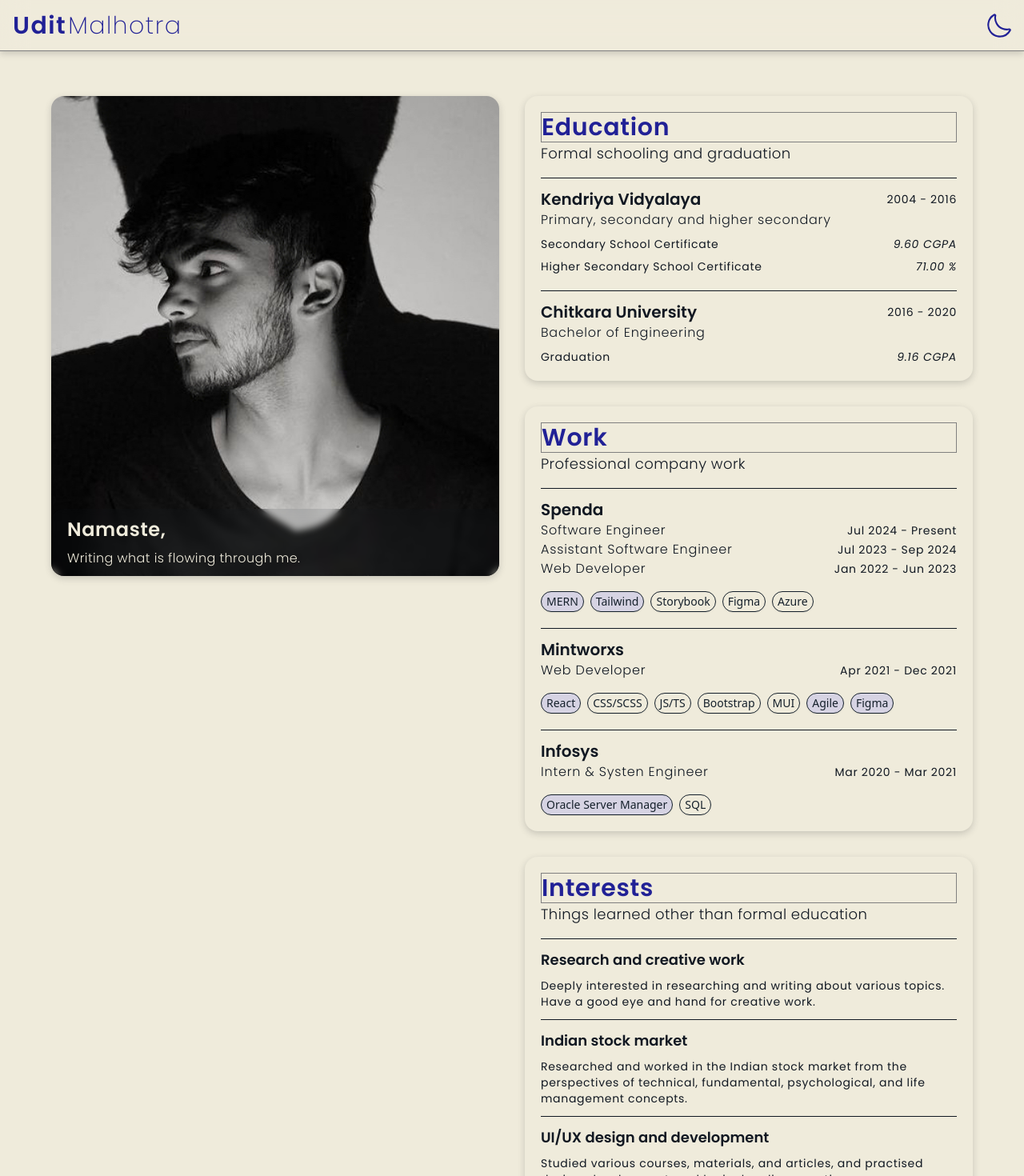
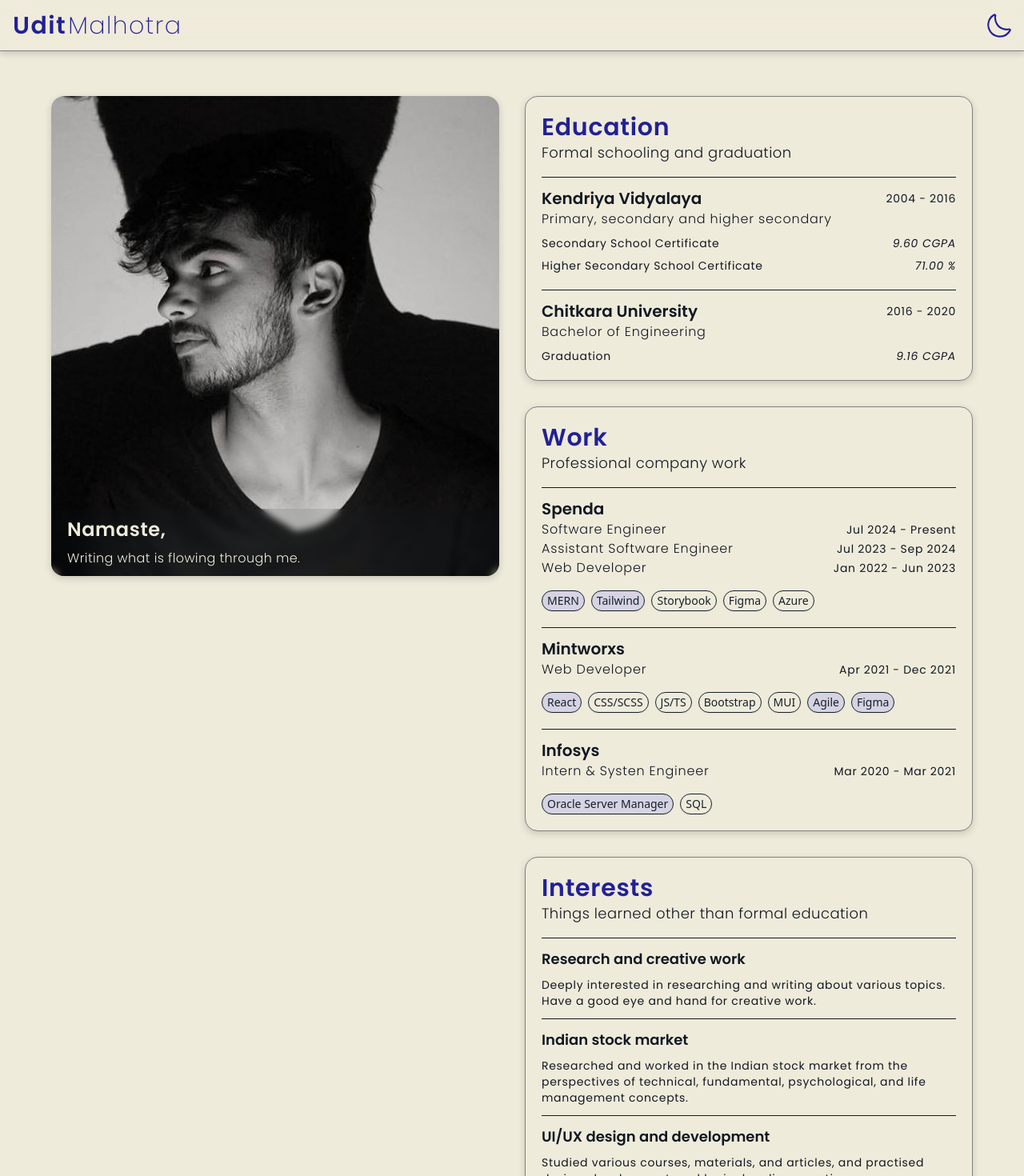
Before and after one commit to uditmalhotraa/udit-portfolio, a React (Vite) app: page /#/ in a window 1280 px wide. Shown: the top 1470 px of the page at 80% size. Built offline with nearby package versions, Linux system fonts and the light colour scheme.

Commit message:
Update Landing.jsx

```diff
--- a/src/screens/Landing.jsx
+++ b/src/screens/Landing.jsx
@@ -58,9 +58,9 @@ export const Landing = () => {
             </div>
           </div>
           <div className="flex flex-col w-full gap-8 lg:mt-2">
-            <div className="flex flex-col shadow-container rounded-2xl w-full h-auto p-5 bg-cream dark:bg-gray">
+            <div className="flex flex-col shadow-container rounded-2xl w-full h-auto p-5 bg-cream dark:bg-gray border border-[#808080]">
               <div className="flex flex-col mb-4">
-                <p className=" font-poppins text-3xl font-semibold tracking-wide text-accent-light dark:text-accent-dark border border-[#808080]">
+                <p className=" font-poppins text-3xl font-semibold tracking-wide text-accent-light dark:text-accent-dark">
                   Education
                 </p>
                 <p className=" font-poppins text-lg tracking-wide font-light text-darkgray dark:text-cream">
@@ -101,9 +101,9 @@ export const Landing = () => {
                 ))}
               </div>
             </div>
-            <div className="flex flex-col shadow-container rounded-2xl w-full h-auto p-5 bg-cream dark:bg-gray">
+            <div className="flex flex-col shadow-container rounded-2xl w-full h-auto p-5 bg-cream dark:bg-gray border border-[#808080]">
               <div className="flex flex-col mb-4">
-                <p className=" font-poppins text-3xl font-semibold tracking-wide text-accent-light dark:text-accent-dark border border-[#808080]">
+                <p className=" font-poppins text-3xl font-semibold tracking-wide text-accent-light dark:text-accent-dark">
                   Work
                 </p>
                 <p className=" font-poppins text-lg tracking-wide font-light text-darkgray dark:text-cream">
@@ -152,9 +152,9 @@ export const Landing = () => {
                 ))}
               </div>
             </div>
-            <div className="flex flex-col shadow-container rounded-2xl w-full h-auto p-5 bg-cream dark:bg-gray">
+            <div className="flex flex-col shadow-container rounded-2xl w-full h-auto p-5 bg-cream dark:bg-gray border border-[#808080]">
               <div className="flex flex-col mb-4">
-                <p className=" font-poppins text-3xl font-semibold tracking-wide text-accent-light dark:text-accent-dark border border-[#808080]">
+                <p className=" font-poppins text-3xl font-semibold tracking-wide text-accent-light dark:text-accent-dark">
                   Interests
                 </p>
                 <p className=" font-poppins text-lg tracking-wide font-light text-darkgray dark:text-cream">
```
